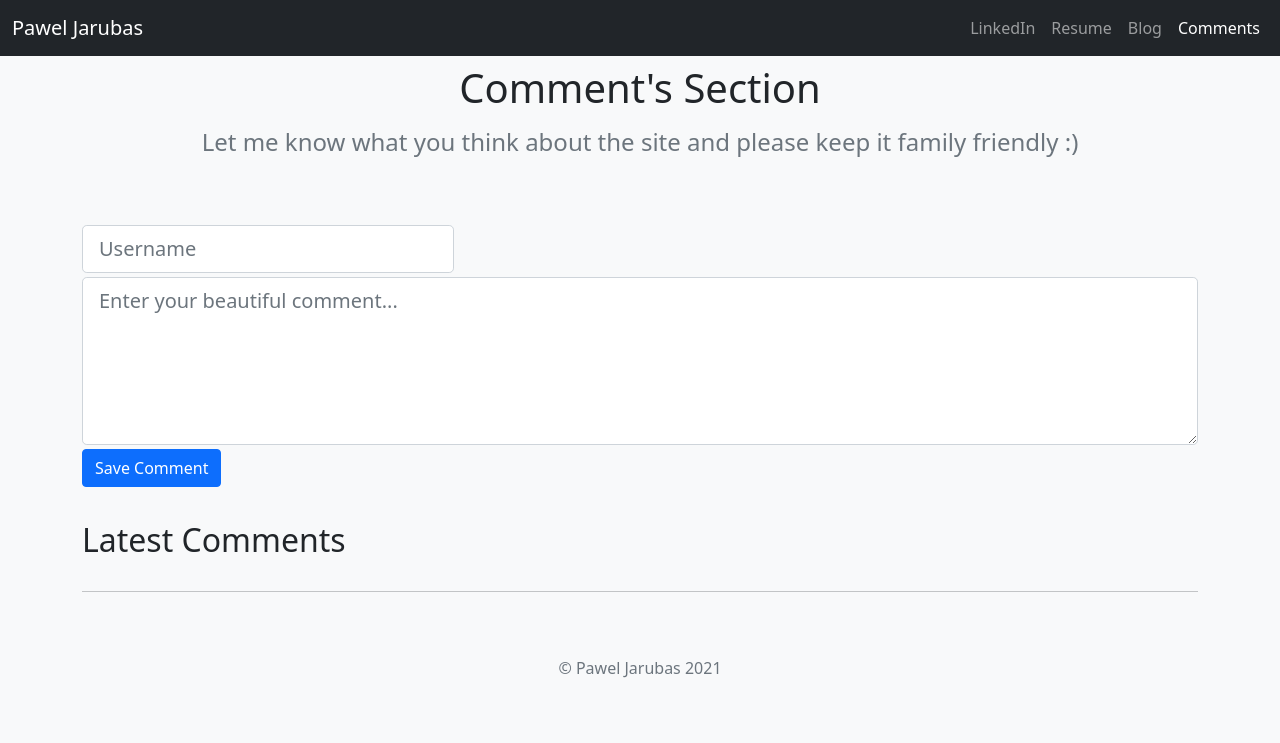
After one commit to ChillinPawel/Portfolio, a Django app: page /comments/newcomment/ in a window 1280 px wide. The commit adds this page. Shown: the top 743 px of the page. Run offline with Django 3.2, Linux system fonts and the light colour scheme; data that the repository does not hold is empty.

Commit message:
Added saving new comment from HTML form

```diff
--- a/comments/templates/comments/comments.html
+++ b/comments/templates/comments/comments.html
@@ -13,10 +13,19 @@ active
 
     <div class="container">
         <h1 class="text-center pt-2">Comment's Section</h1>
-        <h3 class="text-center pt-2">Let me know what you think about the site and please keep it family friendly :)</h2>
+        <h4 class="text-center pt-2 text-muted">Let me know what you think about the site and please keep it family friendly :)</h2>
         <br/>
         <br/>
-        <h2>Latest Comments</h2>
+        <div class="row py-lg-2">
+            {% block addcomment %}{% endblock addcomment %}
+            <div class="col-lg-8 col-md-8 col-xs-8 mx-auto">
+                <h2>Latest Comments</h2>
+            </div>
+            <div class="col-lg-4 col-md-4 col-xs-4 mx-auto">
+                <a {% block hidden %}{% endblock hidden %} href="{% url 'newcomment' %}" class="btn btn-primary my-2">Add Comment</a>
+            </div>
+        </div>
+
         <hr/>
 
         {% for comment in comments.all %}
--- /dev/null
+++ b/comments/templates/comments/newcomment.html
@@ -0,0 +1,27 @@
+{% extends "comments/comments.html" %}
+
+{% block hidden %}
+hidden
+{% endblock hidden %}
+
+{% block addcomment %}
+<form action="{% url 'comments' %}" method="POST" style="margin-bottom: 30px; display:inline-block">
+    {% csrf_token %}
+
+    <div class="col-md-4 my-1">
+        <input class="form-control form-control-lg" type="text" id="user" name="user" maxlength="50" placeholder="Username" required
+        oninvalid="this.setCustomValidity('Enter Username here')"
+        oninput="this.setCustomValidity('')"/>
+    </div>
+
+    <div class="form-group">
+        <textarea class="form-control form-control-lg" id="content" name="content" maxlength="500" rows="5" placeholder="Enter your beautiful comment..." required
+        oninvalid="this.setCustomValidity('Enter your comment here')"
+        oninput="this.setCustomValidity('')"></textarea>
+    </div>
+    <div class="col-auto my-1">
+        <button class="btn btn-primary" type="submit" style="vertical-align: top">Save Comment</button>
+    </div>
+</form>
+
+{% endblock addcomment %}
--- a/comments/urls.py
+++ b/comments/urls.py
@@ -4,4 +4,5 @@ from . import views
 
 urlpatterns = [
     path('', views.allcomments, name='comments'),
+    path('newcomment/', views.newcomment, name='newcomment'),
 ]
--- a/comments/views.py
+++ b/comments/views.py
@@ -4,4 +4,15 @@ from .models import Comment
 
 def allcomments(request):
     comments = Comment.objects
+
+    if request.method == 'POST':
+        user = request.POST.get('user', '')
+        content = request.POST.get('content', '')
+        comment = Comment(user=user, content=content)
+        comment.save()
+
     return render(request, 'comments/comments.html', {'comments':comments})
+
+def newcomment(request):
+    comments = Comment.objects
+    return render(request, 'comments/newcomment.html', {'comments':comments})
```
